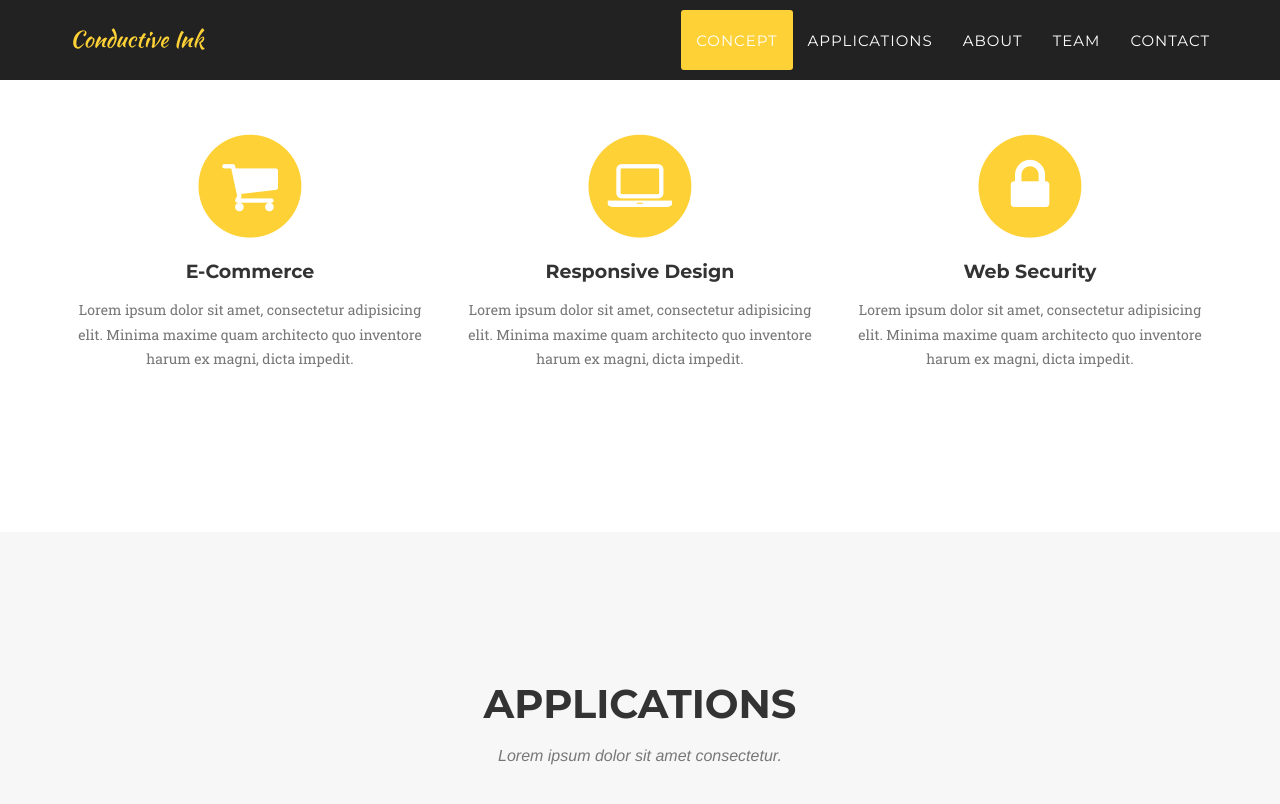
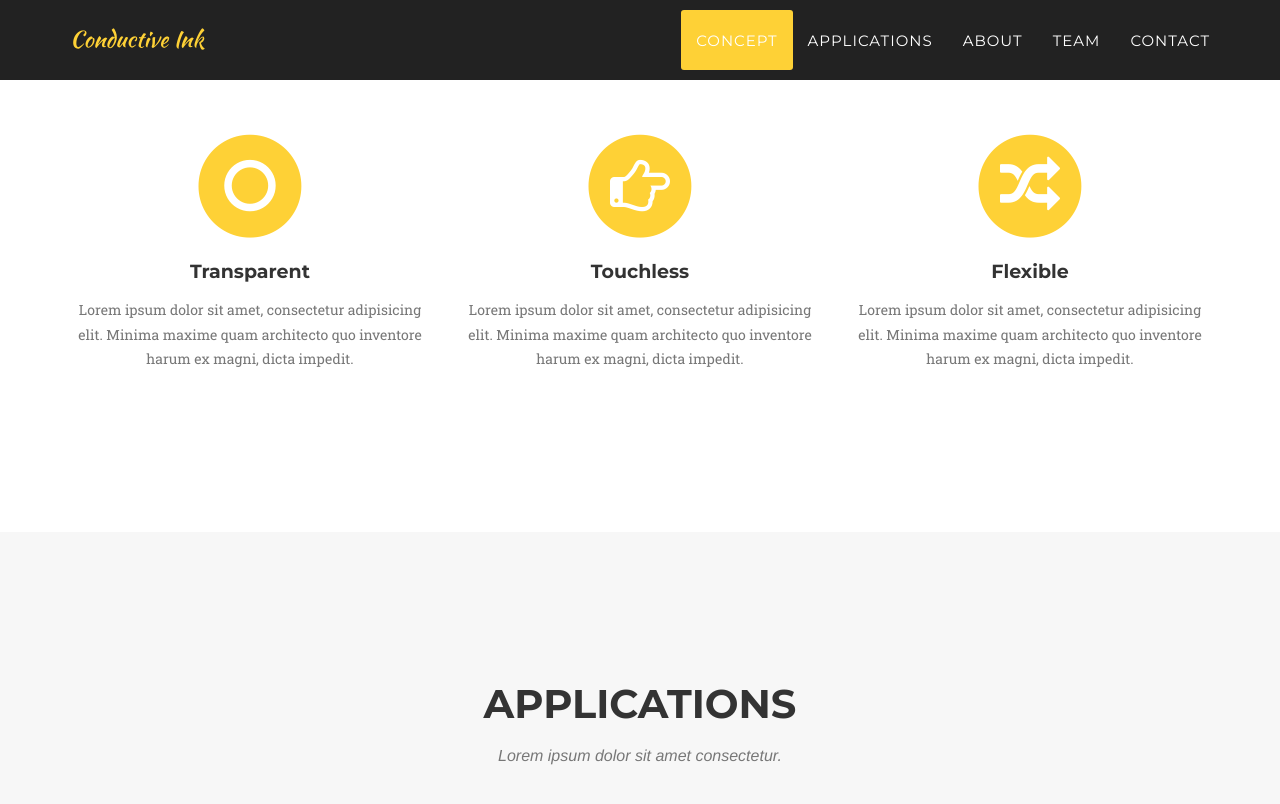
Before and after one commit to conink/conink.github.io, a Jekyll site: the page built from index.html, in a window 1280 px wide and 900 px high, scrolled down 938 px. Shown: the top 804 px of the window. Built offline with Jekyll 4.4.1, drawn with Linux system fonts in a browser that asks for light colours; some web fonts are replaced; comment, search, counter and statistics services are not loaded.

Commit message:
changed icon

```diff
--- a/_includes/concept.html
+++ b/_includes/concept.html
@@ -11,25 +11,25 @@
                 <div class="col-md-4">
                     <span class="fa-stack fa-4x">
                         <i class="fa fa-circle fa-stack-2x text-primary"></i>
-                        <i class="fa fa-shopping-cart fa-stack-1x fa-inverse"></i>
+                        <i class="fa fa-circle-o fa-stack-1x fa-inverse"></i>
                     </span>
-                    <h4 class="service-heading">E-Commerce</h4>
+                    <h4 class="service-heading">Transparent</h4>
                     <p class="text-muted">Lorem ipsum dolor sit amet, consectetur adipisicing elit. Minima maxime quam architecto quo inventore harum ex magni, dicta impedit.</p>
                 </div>
                 <div class="col-md-4">
                     <span class="fa-stack fa-4x">
                         <i class="fa fa-circle fa-stack-2x text-primary"></i>
-                        <i class="fa fa-laptop fa-stack-1x fa-inverse"></i>
+                        <i class="fa fa-hand-o-right fa-stack-1x fa-inverse"></i>
                     </span>
-                    <h4 class="service-heading">Responsive Design</h4>
+                    <h4 class="service-heading">Touchless</h4>
                     <p class="text-muted">Lorem ipsum dolor sit amet, consectetur adipisicing elit. Minima maxime quam architecto quo inventore harum ex magni, dicta impedit.</p>
                 </div>
                 <div class="col-md-4">
                     <span class="fa-stack fa-4x">
                         <i class="fa fa-circle fa-stack-2x text-primary"></i>
-                        <i class="fa fa-lock fa-stack-1x fa-inverse"></i>
+                        <i class="fa fa-random fa-stack-1x fa-inverse"></i>
                     </span>
-                    <h4 class="service-heading">Web Security</h4>
+                    <h4 class="service-heading">Flexible</h4>
                     <p class="text-muted">Lorem ipsum dolor sit amet, consectetur adipisicing elit. Minima maxime quam architecto quo inventore harum ex magni, dicta impedit.</p>
                 </div>
             </div>
```
